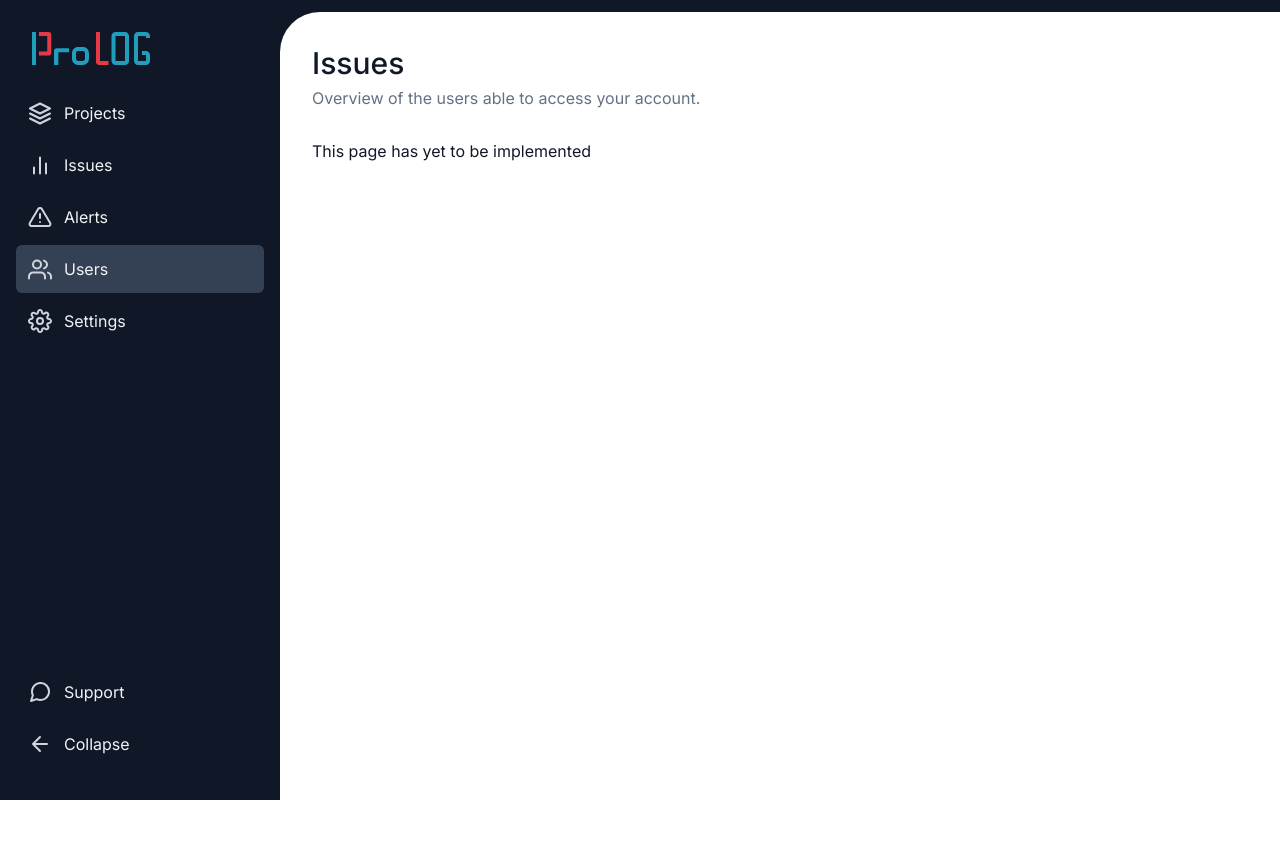
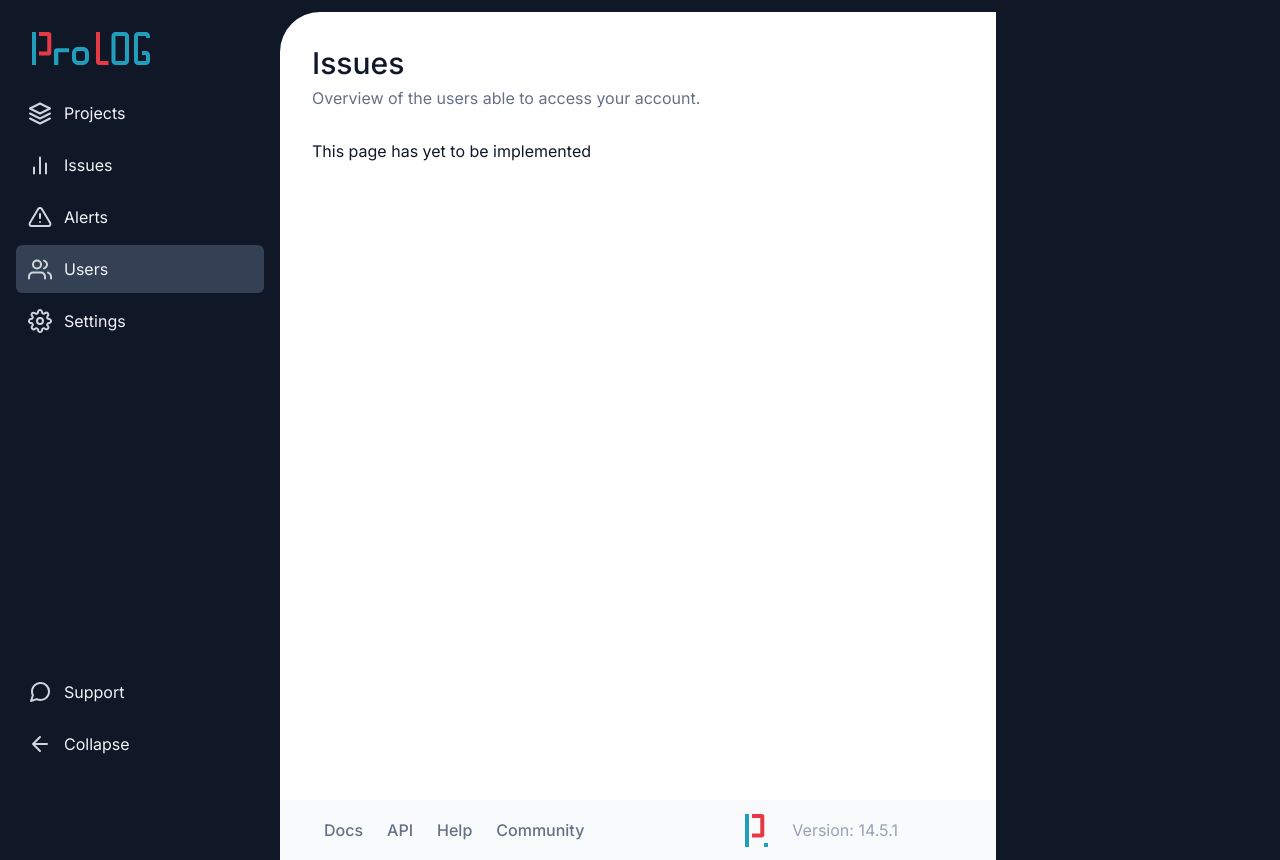
Before and after one commit to profydev/prolog-app-soyfriss, a Next.js app: page /dashboard/users in a window 1280 px wide. Before the commit the page ends 800 px from the top, so only its background shows below. Built offline with nearby package versions, Linux system fonts and the light colour scheme.

Commit message:
Add footer

```diff
--- /dev/null
+++ b/features/layout/footer/footer.module.scss
@@ -0,0 +1,62 @@
+@use "@styles/color";
+@use "@styles/font";
+@use "@styles/space";
+@use "@styles/breakpoint";
+
+.footer {
+  padding: 0 0.75rem;
+  background-color: color.$gray-50;
+}
+
+.container {
+  display: flex;
+  flex-direction: column;
+  align-items: center;
+  justify-content: center;
+  gap: 1.5rem;
+  padding: 1.5rem;
+
+  @media (min-width: breakpoint.$desktop) {
+    padding: 0 space.$s8;
+    height: 60px;
+    justify-content: space-between;
+    flex-direction: row;
+  }
+}
+
+.list {
+  list-style: none;
+  display: flex;
+  justify-content: center;
+  align-items: flex-start;
+  gap: 1.5rem;
+  padding: 0;
+  margin: 0;
+}
+
+.versionContainer,
+.logoContainer {
+  @media (min-width: breakpoint.$desktop) {
+    width: 10rem;
+  }
+}
+
+.versionContainer {
+  font: font.$text-md-regular;
+  color: color.$gray-400;
+
+  @media (min-width: breakpoint.$desktop) {
+    order: 1;
+  }
+}
+
+.anchor {
+  font: font.$text-md-medium;
+  color: color.$gray-500;
+  text-decoration: none;
+}
+
+.logoContainer {
+  display: flex;
+  justify-content: flex-end;
+}
--- /dev/null
+++ b/features/layout/footer/footer.tsx
@@ -0,0 +1,33 @@
+import Link from "next/link";
+import styles from "./footer.module.scss";
+
+const menuItems = [
+  { text: "Docs", href: "#" },
+  { text: "API", href: "#" },
+  { text: "Help", href: "#" },
+  { text: "Community", href: "#" },
+];
+
+export function Footer() {
+  return (
+    <footer className={styles.footer}>
+      <div className={styles.container}>
+        <nav>
+          <ul className={styles.list}>
+            {menuItems.map((menuItem, index) => (
+              <li key={index}>
+                <Link href={menuItem.href} className={styles.anchor}>
+                  {menuItem.text}
+                </Link>
+              </li>
+            ))}
+          </ul>
+        </nav>
+        <div className={styles.logoContainer}>
+          <img src="/icons/logo-small.svg" alt="logo" />
+        </div>
+        <div className={styles.versionContainer}>Version: 14.5.1</div>
+      </div>
+    </footer>
+  );
+}
--- /dev/null
+++ b/features/layout/footer/index.ts
@@ -0,0 +1 @@
+export { Footer } from "./footer";
--- a/features/layout/page-container/page-container.tsx
+++ b/features/layout/page-container/page-container.tsx
@@ -1,5 +1,6 @@
 import Head from "next/head";
 import { SidebarNavigation } from "../sidebar-navigation";
+import { Footer } from "../footer";
 import styles from "./page-container.module.scss";
 
 type PageContainerProps = {
@@ -20,6 +21,7 @@ export function PageContainer({ children, title, info }: PageContainerProps) {
       </Head>
 
       <SidebarNavigation />
+      <div className={styles.mainContainer}>
         <main className={styles.main}>
           <div className={styles.contentContainer}>
             <h1 className={styles.title}>{title}</h1>
@@ -27,6 +29,8 @@ export function PageContainer({ children, title, info }: PageContainerProps) {
             {children}
           </div>
         </main>
+        <Footer />
+      </div>
     </div>
   );
 }
```
Lines whose indentation alone changed are shown as unchanged.
